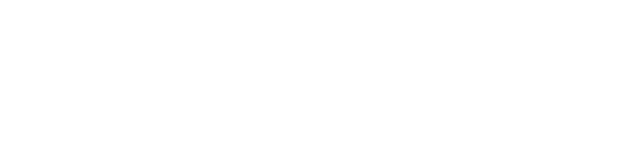
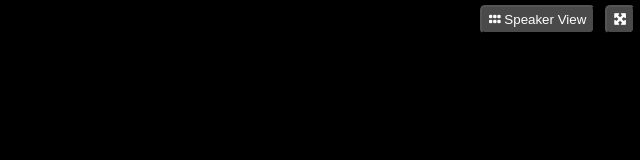
Before and after one commit to Ale-1407/html-css-zoom, a plain HTML site: page index.html in a window 1280 px wide. Shown: the whole page, without its empty margins (640-1280 px from the left). Drawn offline with Linux system fonts and the light colour scheme.

Commit message:
contenitore bottoni header

```diff
--- a/assets/css/style.css
+++ b/assets/css/style.css
@@ -0,0 +1,42 @@
+*{
+    margin: 0;
+    padding: 0;
+    box-sizing: border-box;
+}
+
+.flex{
+    display: flex;
+}
+
+.f-direction{
+    flex-direction: column;
+}
+
+.container{
+    height: 100vh;
+    background-color: #000000;
+}
+
+.cont-centr{
+    flex-grow: 2;
+}
+
+/* contenitore bottoni "header" */
+
+.speaker-view{
+    justify-content: end;
+}
+
+.but{
+    background-color: #4a4a4a;
+    border-radius: 5px;
+    padding: 5px 7px;
+    color: white;
+    margin: 5px;
+}
+
+.fa-solid{
+    color: white;
+}
+
+/* contenitore centrale cards */
--- a/index.html
+++ b/index.html
@@ -5,8 +5,27 @@
     <meta http-equiv="X-UA-Compatible" content="IE=edge">
     <meta name="viewport" content="width=device-width, initial-scale=1.0">
     <title>Zoom!</title>
+    <link rel="stylesheet" href="./assets/css/style.css">
+    <link rel="stylesheet" href="https://cdnjs.cloudflare.com/ajax/libs/font-awesome/6.2.0/css/all.min.css" integrity="sha512-xh6O/CkQoPOWDdYTDqeRdPCVd1SpvCA9XXcUnZS2FmJNp1coAFzvtCN9BmamE+4aHK8yyUHUSCcJHgXloTyT2A==" crossorigin="anonymous" referrerpolicy="no-referrer" />
 </head>
 <body>
 
+    <!-- contenitore bottoni "header" -->
+    <div class="container flex f-direction ">
+         <div class="speaker-view flex">
+            <button class="but"> <i class="fa-solid fa-grip"></i> Speaker View</button>
+            <button class="but"><i class="fa-solid fa-maximize"></i></button>
+        </div>
+
+    <!-- contenitore centrale cards -->
+        <div class="cont-centr">
+
+        </div>
+
+    <!-- footer -->
+        <div class="options">
+
+        </div>
+    </div>
 </body>
 </html>
```
